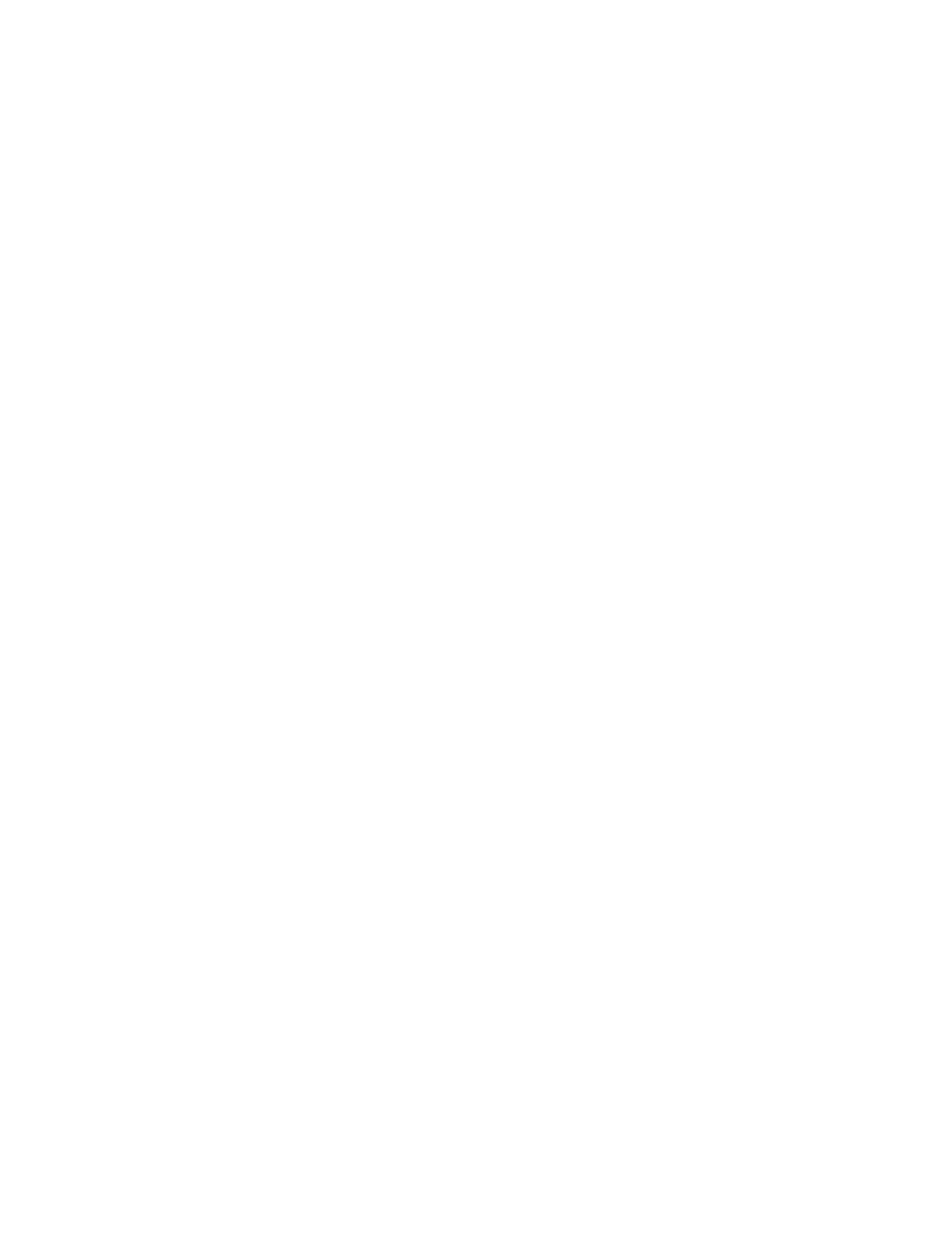
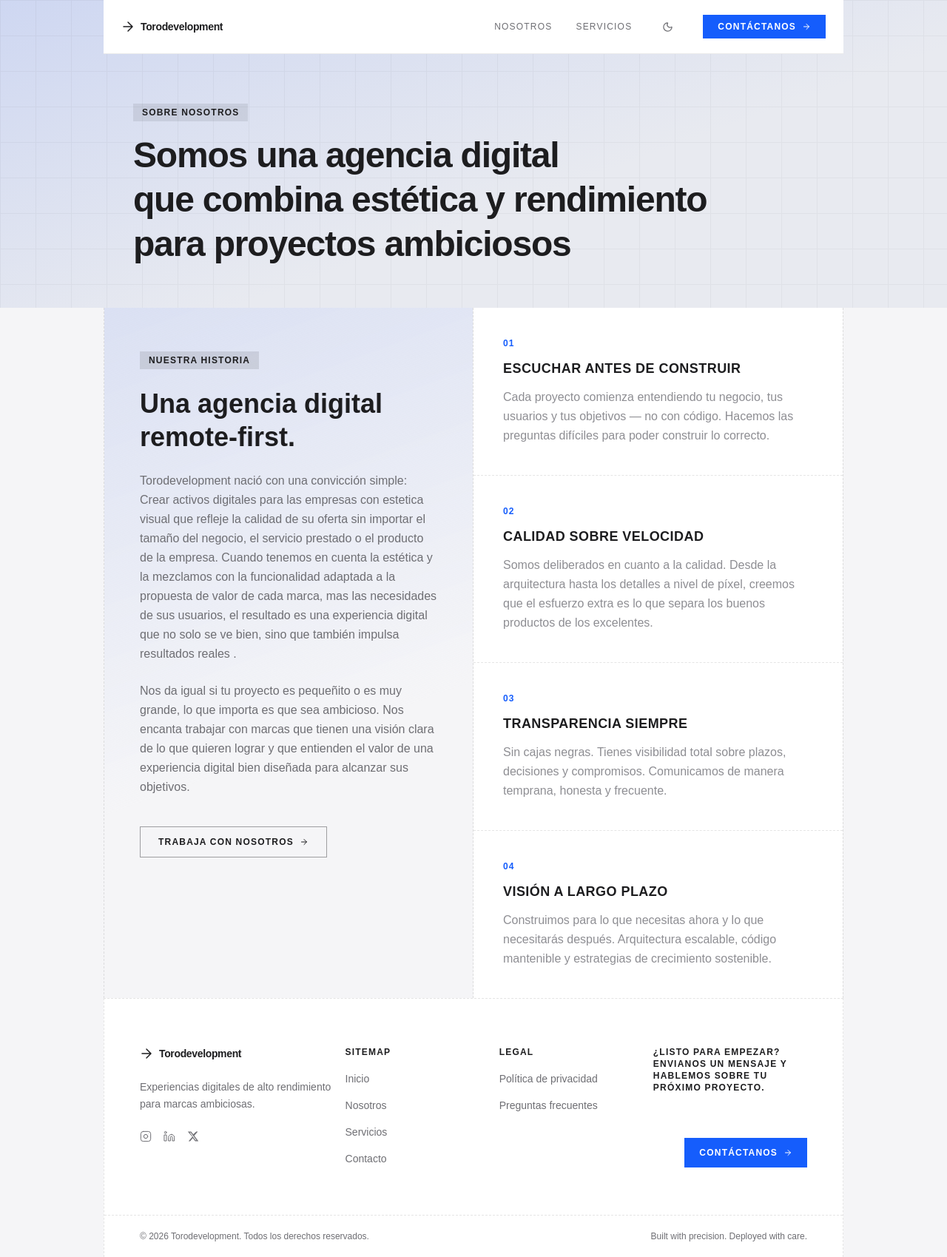
Before and after one commit to Torodevconsulting/torodevelopment-website-react, a React (Vite) app: page /nosotros in a window 1280 px wide. Before the commit this address had no page. Shown: the whole page at 74% size. Before the commit the page ends 800 px from the top, so only its background shows below. Built offline with nearby package versions, Linux system fonts and the light colour scheme.

Commit message:
update: localize routes and sitemap URLs to Spanish for improved accessibility

```diff
--- a/src/App.tsx
+++ b/src/App.tsx
@@ -14,9 +14,9 @@ export default function App() {
       <Suspense>
         <Routes>
           <Route path="/" element={<Home />} />
-          <Route path="/contact" element={<Contact />} />
-          <Route path="/about" element={<About />} />
-          <Route path="/services" element={<Services />} />
+          <Route path="/contacto" element={<Contact />} />
+          <Route path="/nosotros" element={<About />} />
+          <Route path="/servicios" element={<Services />} />
         </Routes>
       </Suspense>
     </BrowserRouter>
--- a/src/components/AboutPreview.tsx
+++ b/src/components/AboutPreview.tsx
@@ -85,7 +85,7 @@ export default function AboutPreview() {
           <motion.button
             variants={fadeUp} initial="hidden" whileInView="visible"
             viewport={{ once: true }} custom={3}
-            onClick={() => navigate('/about')}
+            onClick={() => navigate('/nosotros')}
             className="flex items-center gap-2 w-fit border border-[#1d1d1f]/40 dark:border-white/50 px-6 py-3 text-xs font-bold uppercase tracking-widest text-[#1d1d1f] dark:text-white hover:bg-[#1d1d1f] hover:text-white dark:hover:bg-white dark:hover:text-black transition-colors"
           >
             Saber más <ArrowRight size={12} />
--- a/src/components/Footer.tsx
+++ b/src/components/Footer.tsx
@@ -3,9 +3,9 @@ import { ArrowRight } from 'lucide-react'
 
 const NAV_LINKS = [
   { label: 'Inicio', href: '/', internal: true },
-  { label: 'Nosotros', href: '/about', internal: true },
-  { label: 'Servicios', href: '/services', internal: true },
-  { label: 'Contacto', href: '/contact', internal: true },
+  { label: 'Nosotros', href: '/nosotros', internal: true },
+  { label: 'Servicios', href: '/servicios', internal: true },
+  { label: 'Contacto', href: '/contacto', internal: true },
 ]
 
 const LEGAL_LINKS = [
@@ -147,7 +147,7 @@ export default function Footer() {
             ¿Listo para empezar? Envianos un mensaje y hablemos sobre tu próximo proyecto.
           </span>
           <button
-            onClick={() => navigate('/contact')}
+            onClick={() => navigate('/contacto')}
             className="flex items-center gap-2 bg-blue-600 px-5 py-3 text-xs font-bold uppercase tracking-widest text-white hover:bg-blue-500 transition-colors w-fit"
           >
             Contáctanos <ArrowRight size={12} />
--- a/src/components/Navbar.tsx
+++ b/src/components/Navbar.tsx
@@ -32,10 +32,10 @@ export default function Navbar() {
 
         {/* Links + toggle */}
         <div className="flex items-center gap-6 sm:gap-8">
-          <button onClick={() => navigate('/about')} className="hidden sm:block text-xs font-medium tracking-widest uppercase text-[#6e6e73] dark:text-white/60 hover:text-[#1d1d1f] dark:hover:text-white transition-colors">
+          <button onClick={() => navigate('/nosotros')} className="hidden sm:block text-xs font-medium tracking-widest uppercase text-[#6e6e73] dark:text-white/60 hover:text-[#1d1d1f] dark:hover:text-white transition-colors">
             Nosotros
           </button>
-          <button onClick={() => navigate('/services')} className="hidden sm:block text-xs font-medium tracking-widest uppercase text-[#6e6e73] dark:text-white/60 hover:text-[#1d1d1f] dark:hover:text-white transition-colors">
+          <button onClick={() => navigate('/servicios')} className="hidden sm:block text-xs font-medium tracking-widest uppercase text-[#6e6e73] dark:text-white/60 hover:text-[#1d1d1f] dark:hover:text-white transition-colors">
             Servicios
           </button>
 
@@ -51,7 +51,7 @@ export default function Navbar() {
           )}
 
           <button
-            onClick={() => navigate('/contact')}
+            onClick={() => navigate('/contacto')}
             className="flex items-center gap-2 bg-blue-600 px-4 sm:px-5 py-2 text-xs font-bold uppercase tracking-widest text-white hover:bg-blue-500 transition-colors"
           >
             Contáctanos
--- a/src/pages/About.tsx
+++ b/src/pages/About.tsx
@@ -52,7 +52,7 @@ export default function About() {
       <SEO
         title="Nosotros"
         description="Somos Torodevelopment — una agencia digital remote-first que construye productos web de alto rendimiento y estrategias de crecimiento para marcas ambiciosas."
-        url="/about"
+        url="/nosotros"
       />
       <Navbar />
 
@@ -152,7 +152,7 @@ export default function About() {
                 <motion.button
                   variants={fadeUp} initial="hidden" whileInView="visible"
                   viewport={{ once: true }} custom={4}
-                  onClick={() => navigate('/contact')}
+                  onClick={() => navigate('/contacto')}
                   className="flex items-center gap-2 border border-[#1d1d1f]/40 dark:border-white/50 px-6 py-3 text-xs font-bold uppercase tracking-widest text-[#1d1d1f] dark:text-white hover:bg-[#1d1d1f] hover:text-white dark:hover:bg-white dark:hover:text-black transition-colors"
                 >
                   Trabaja con nosotros <ArrowRight size={12} />
--- a/src/pages/Contact.tsx
+++ b/src/pages/Contact.tsx
@@ -92,7 +92,7 @@ export default function Contact() {
       <SEO
         title="Contacto"
         description="Ponte en contacto con Torodevelopment. Cuéntanos sobre tu proyecto y te responderemos en menos de 24 horas."
-        url="/contact"
+        url="/contacto"
       />
       <Navbar />
       {/* ── STATIC HERO ─────────────────────────────────────────────── */}
--- a/src/pages/Home.tsx
+++ b/src/pages/Home.tsx
@@ -359,13 +359,13 @@ export default function Home() {
               className="flex flex-col sm:flex-row gap-3 sm:gap-4"
             >
               <button
-                onClick={() => navigate('/about')}
+                onClick={() => navigate('/nosotros')}
                 className="flex items-center justify-center gap-2 border border-[#1d1d1f] dark:border-white px-6 py-3 text-sm font-semibold uppercase tracking-widest text-[#1d1d1f] dark:text-white hover:bg-[#1d1d1f] hover:text-white dark:hover:bg-white dark:hover:text-black transition-colors"
               >
                 Quiénes somos? <ArrowRight size={14} />
               </button>
               <button
-                onClick={() => navigate('/contact')}
+                onClick={() => navigate('/contacto')}
                 className="flex items-center justify-center gap-2 border border-[#1d1d1f]/30 dark:border-white/30 px-6 py-3 text-sm font-semibold uppercase tracking-widest text-[#1d1d1f]/70 dark:text-white/70 hover:border-[#1d1d1f] hover:text-[#1d1d1f] dark:hover:border-white dark:hover:text-white transition-colors"
               >
                 Queremos saber más de ti <ArrowRight size={14} />
@@ -496,7 +496,7 @@ export default function Home() {
                 <motion.button
                   variants={fadeUp} initial="hidden" whileInView="visible"
                   viewport={{ once: true }} custom={3}
-                  onClick={() => navigate('/contact')}
+                  onClick={() => navigate('/contacto')}
                   className="flex items-center gap-2 border border-[#1d1d1f]/40 dark:border-white/50 px-6 py-3 text-xs font-bold uppercase tracking-widest text-[#1d1d1f] dark:text-white hover:bg-[#1d1d1f] hover:text-white dark:hover:bg-white dark:hover:text-black transition-colors"
                 >
                   Contáctanos <ArrowRight size={12} />
--- a/src/pages/Services.tsx
+++ b/src/pages/Services.tsx
@@ -68,7 +68,7 @@ export default function Services() {
       <SEO
         title="Servicios"
         description="Desarrollo web, marketing digital, inteligencia artificial, apps móviles y diseño UX/UI — soluciones digitales completas para PYMEs y empresas en crecimiento."
-        url="/services"
+        url="/servicios"
       />
       <Navbar />
 
@@ -163,7 +163,7 @@ export default function Services() {
                 <motion.button
                   variants={fadeUp} initial="hidden" whileInView="visible"
                   viewport={{ once: true }} custom={4}
-                  onClick={() => navigate('/contact')}
+                  onClick={() => navigate('/contacto')}
                   className="flex items-center gap-2 border border-[#1d1d1f]/40 dark:border-white/50 px-6 py-3 text-xs font-bold uppercase tracking-widest text-[#1d1d1f] dark:text-white hover:bg-[#1d1d1f] hover:text-white dark:hover:bg-white dark:hover:text-black transition-colors"
                 >
                   Cuéntanos tu proyecto <ArrowRight size={12} />
```
Also changed, not shown: 1 other file (tests, documents, lock files or other folders).
